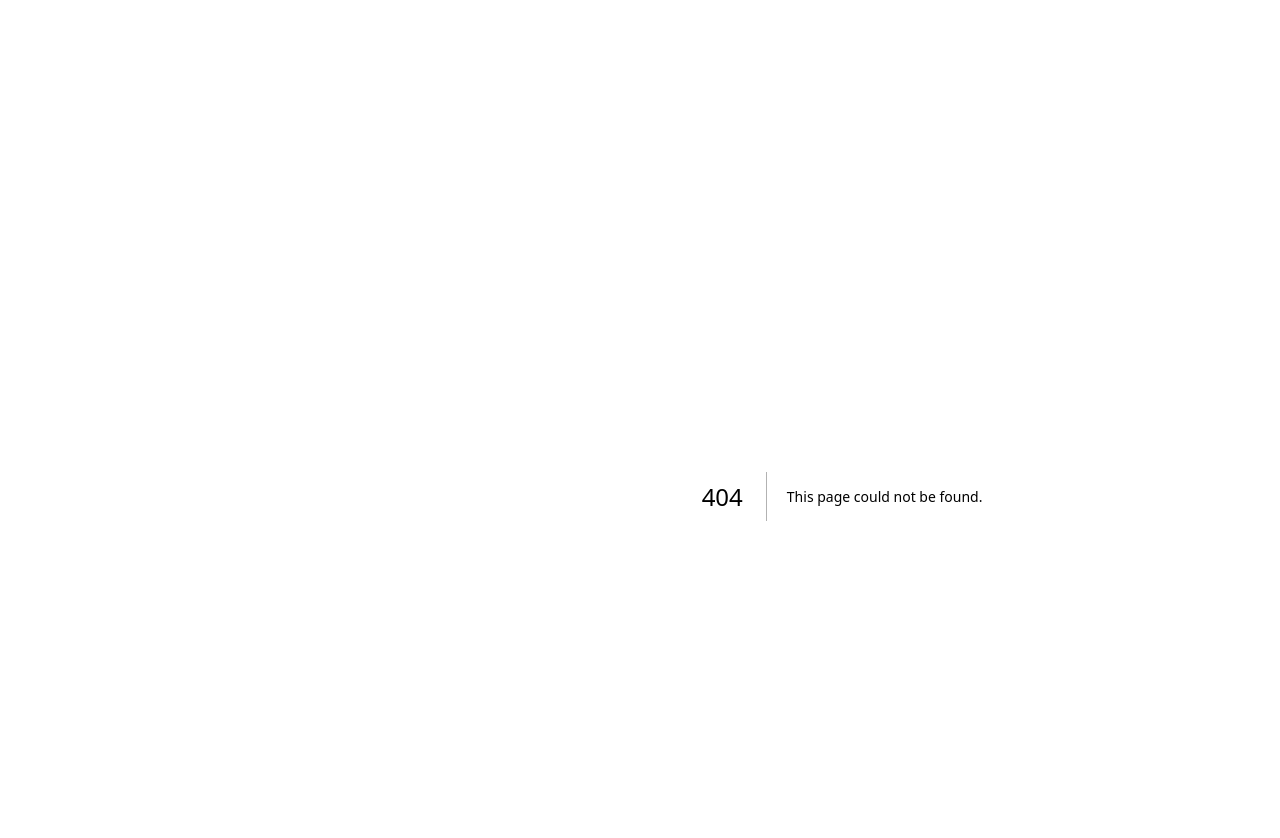
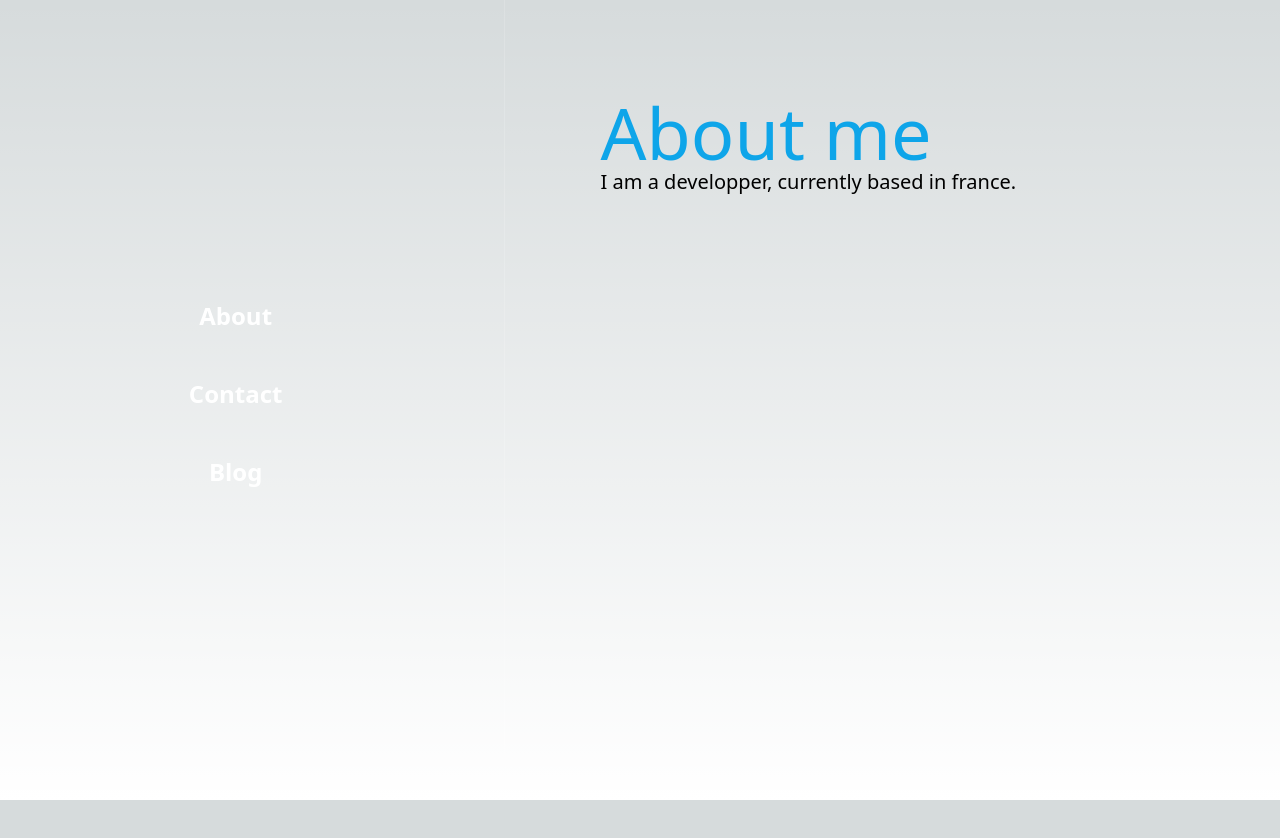
Before and after one commit to softmaxer/portfolio, a Next.js app: page /about in a window 1280 px wide. Before the commit this address had no page. Shown: the top 838 px of the page. After the commit the page ends 800 px from the top, so only its background shows below. Built offline with nearby package versions, Linux system fonts and the light colour scheme.

Commit message:
Add an about page

```diff
--- /dev/null
+++ b/app/about/page.tsx
@@ -0,0 +1,12 @@
+export default function About() {
+  return (
+    <>
+      <div className="flex flex-col">
+        <h1 className="text-sky-500 text-7xl">About me</h1>
+        <p className="text-xl lg:text-left text-center">
+          I am a developper, currently based in france.
+        </p>
+      </div>
+    </>
+  );
+}
```
